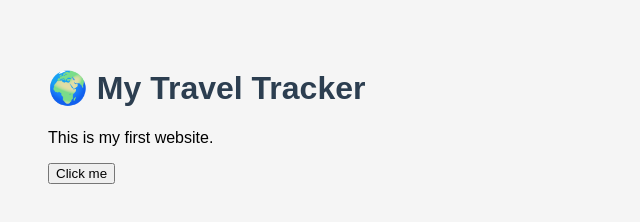
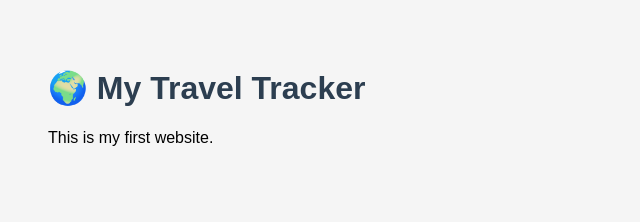
Before and after one commit to lexiofthefuture/lexi.github.io, a plain HTML site: page index.html in a window 1280 px wide. Shown: the whole page, without its empty margins (0-640 px from the left). Drawn offline with Linux system fonts and the light colour scheme.

Commit message:
Update index.html

```diff
--- a/index.html
+++ b/index.html
@@ -5,13 +5,14 @@
   <title>My Travel Tracker</title>
   <link rel="stylesheet" href="style.css">
 </head>
+
 <body>
-
   <h1>🌍 My Travel Tracker</h1>
   <p>This is my first website.</p>
 
-  <button id="testButton">Click me</button>
+  <div id="trip-list"></div>
 
   <script src="script.js"></script>
 </body>
+
 </html>
```
